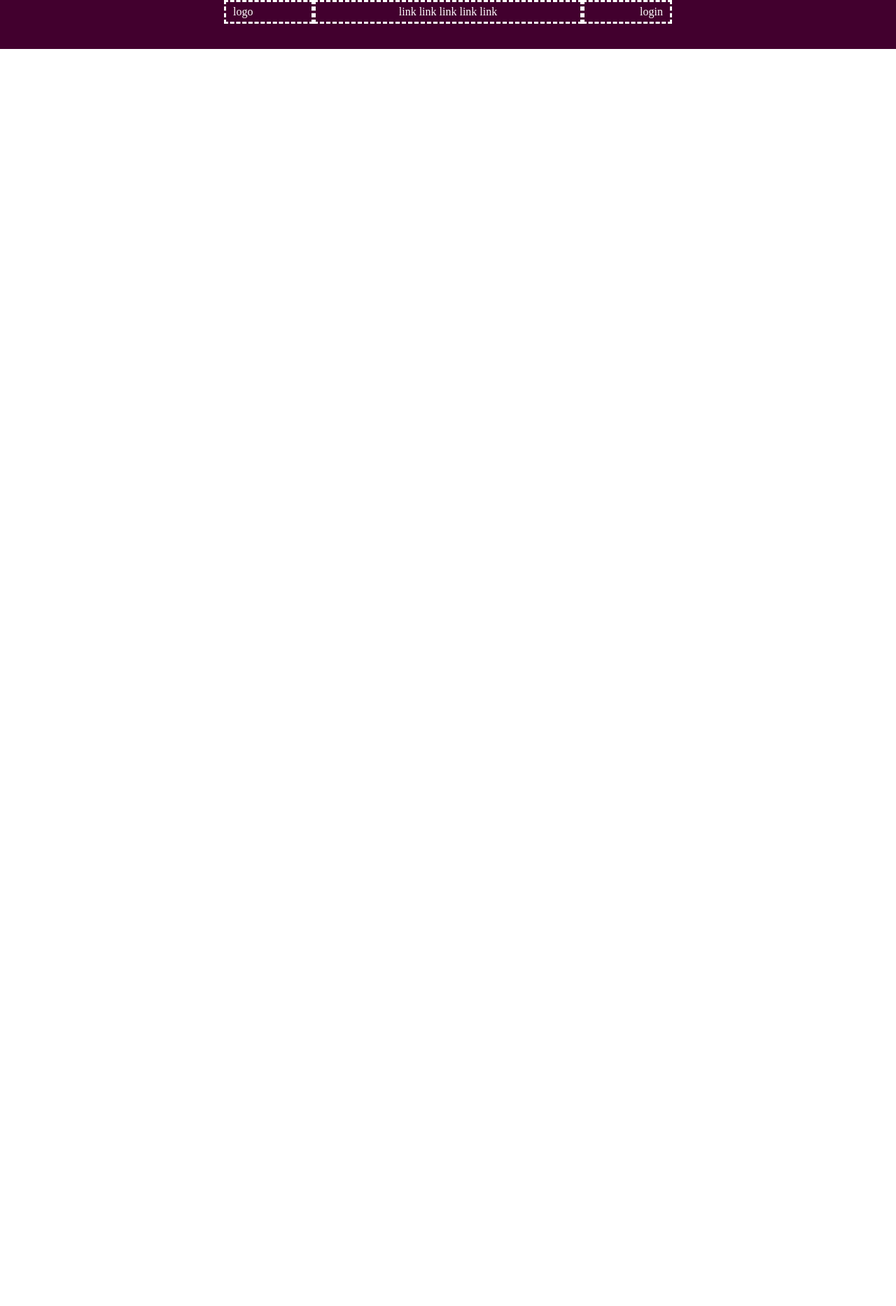
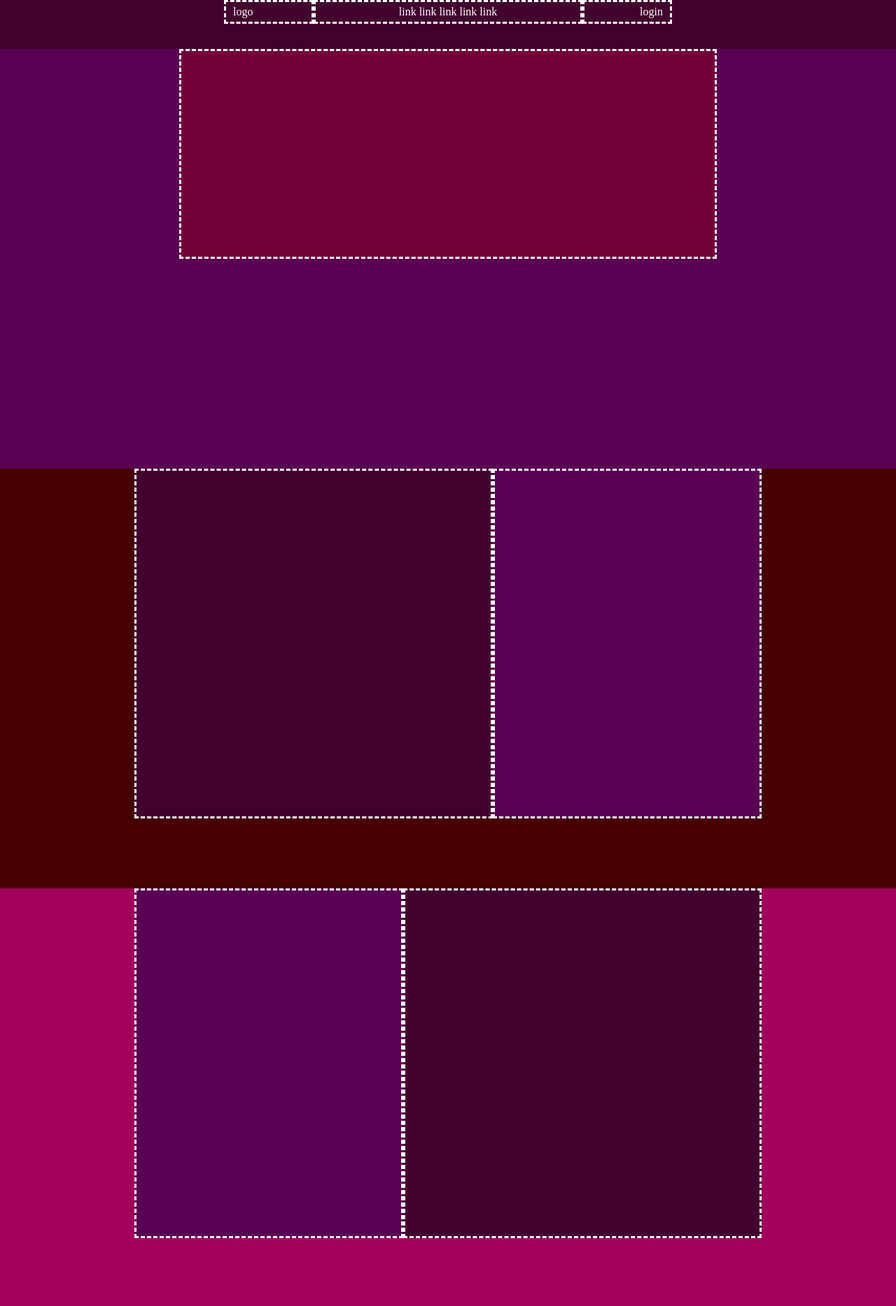
Before and after one commit to emanuele23dev/htmlcss-struttura-discord, a plain HTML site: page index.html in a window 1280 px wide. Shown: the top 1867 px of the page at 70% size. Before the commit the page ends 800 px from the top, so only its background shows below. Drawn offline with Linux system fonts and the light colour scheme.

Commit message:
add sections

```diff
--- a/index.html
+++ b/index.html
@@ -1,33 +1,70 @@
 <!DOCTYPE html>
 <html lang="en">
   <head>
-    <meta charset="UTF-8">
-    <meta name="viewport" content="width=device-width, initial-scale=1.0">
-    <link rel="stylesheet" href="./style.css">
-    <link rel="icon" type="image/png" href="./image/dek5r4f-2a6c12b8-588e-4224-b723-62d328f3a77c.png">
+    <meta charset="UTF-8" />
+    <meta name="viewport" content="width=device-width, initial-scale=1.0" />
+    <link rel="stylesheet" href="./style.css" />
+    <link
+      rel="icon"
+      type="image/png"
+      href="./image/dek5r4f-2a6c12b8-588e-4224-b723-62d328f3a77c.png"
+    />
     <title>Struttura Discord</title>
   </head>
   <body>
-
     <!-- header    -->
 
     <header class="bg">
       <div class="flex-container debug">
         <div class="space1">logo</div>
-        <div class="space2">
-            link link link link link
-        </div>
+        <div class="space2">link link link link link</div>
         <div class="space3">login</div>
       </div>
     </header>
 
     <!-- main
   -->
-<main></main>
+    <main>
+
+      <section class="first">
+        <div class="flex-container debug bg-1">
+          <div class="rectangle"></div>
+        </div>
+      </section>
+
+      <section class="second">
+        <div class="flex-container debug bg-2">
+          <div class="rectangle2"></div>
+          <div class="rectangle3"></div>
+        </div>
+      </section>
+
+      <section class="third">
+        <div class="flex-container1 debug bg-3">
+          <div class="rectangle2"></div>
+          <div class="rectangle3"></div>
+        </div>
+      </section>
+
+      <section class="fourth">
+        <div class="flex-container debug bg-4">
+          <div class="rectangle2"></div>
+          <div class="rectangle3"></div>
+        </div>
+      </section>
+
+      <section class="fifth"></section>
+        <div class="flex-container debug bg-1">
+          <div class="rectangle4"></div>
+        </div>
+      </section>
+
+    </main>
 
     <!-- footer -->
 
-<footer></footer>
+    <footer>
 
+    </footer>
   </body>
 </html>
--- a/style.css
+++ b/style.css
@@ -11,10 +11,10 @@ img{
 .flex-container{
     display: flex;
     justify-content: center;
+    align-content: center;
 }
 
 /* #color palette */
-
 :root {
   --block-1: #42002e;
   --block-2: #590054;
@@ -23,13 +23,15 @@ img{
   --block-5: #460002;
   --block-6: #a2005c;
 }
+/* end #color palette */
 
 /* debug region */
-
 .debug *{
     border: 3px dashed rgb(255, 255, 255);
 }
+/* end debug region */
 
+/* Header */
 .bg{
     background-color: var(--block-1);
     height: 70px;
@@ -58,3 +60,95 @@ img{
     text-align: right;
     padding-right: 10px;
 }
+/* end Header */
+
+/* Main */
+/* First section */
+.bg-1{
+    background-color: var(--block-2);
+    height: 400px;
+}
+
+.rectangle{
+    height: 300px;
+    width: 60%;
+    background-color: var(--block-3);
+}
+/* end First section */
+
+/* Second section */
+.bg-2{
+    background-color: var(--block-5);
+    height: 600px;
+}
+
+.rectangle2{
+    height: 500px;
+    width: 40%;
+    background-color: var(--block-1);
+}
+
+.rectangle3{
+    height: 500px;
+    width: 30%;
+    background-color: var(--block-2);
+}
+/* end Second section */
+
+/* third section */
+.flex-container1{
+    display: flex;
+    justify-content: center;
+    align-content: center;
+    flex-direction: row-reverse;
+}
+
+.bg-3{
+    background-color: var(--block-6);
+    height: 600px;
+}
+
+.rectangle2{
+    height: 500px;
+    width: 40%;
+    background-color: var(--block-1);
+}
+
+.rectangle3{
+    height: 500px;
+    width: 30%;
+    background-color: var(--block-2);
+}
+/* end third section */
+
+/* fourth section */
+.bg-4{
+    background-color: var(--block-4);
+    height: 600px;
+}
+
+.rectangle2{
+    height: 500px;
+    width: 40%;
+    background-color: var(--block-1);
+}
+
+.rectangle3{
+    height: 500px;
+    width: 30%;
+    background-color: var(--block-2);
+}
+/* end fourth section */
+
+/* fifth section */
+.bg-1{
+    background-color: var(--block-2);
+    height: 600px;
+}
+
+.rectangle4{
+    height: 600px;
+    width: 70%;
+    background-color: var(--block-3);
+}
+/* end fifth section */
```
Lines whose indentation alone changed are shown as unchanged.
